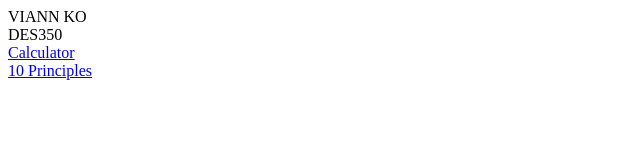
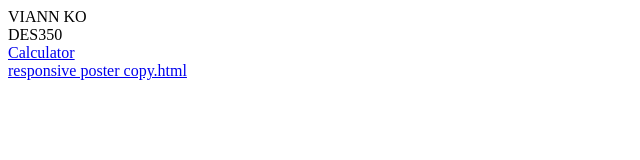
Before and after one commit to ViannKo/DES350, a plain HTML site: page index.html in a window 1280 px wide. Shown: the whole page, without its empty margins (0-640 px from the left). Drawn offline with Linux system fonts and the light colour scheme.

Commit message:
Add files via upload

```diff
--- a/index.html
+++ b/index.html
@@ -14,7 +14,7 @@ DES350
 <a href="calculator_viann_final.html" target="_blank">Calculator</a>
 
 <br>
-<a href="responsive example.html" target="_blank">10 Principles </a>
+<a href="responsive poster copy.html" title="Design Principles" target="_blank">responsive poster copy.html</a>
 <br>
 
 
```
